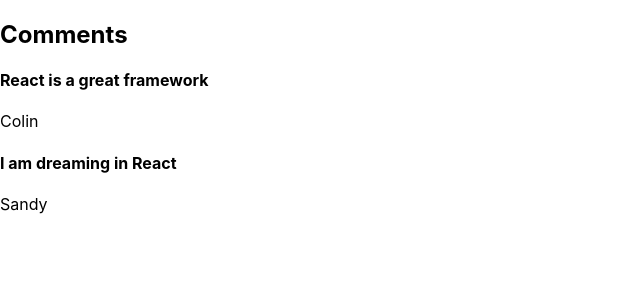
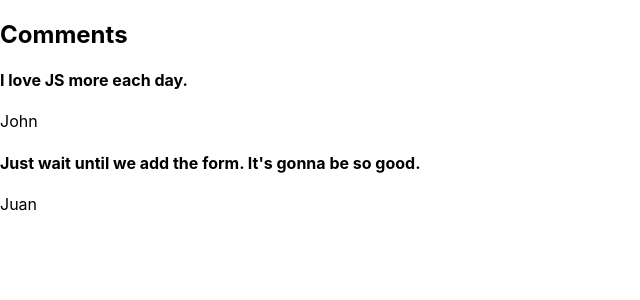
Before and after one commit to marcjrayner/comments_react, a React (Create React App) app: page / in a window 1280 px wide. Shown: the top 300 px of the page, without its empty margins (0-640 px from the left). Built offline with nearby package versions, Linux system fonts and the light colour scheme.

Commit message:
uses props data in commentNodes

```diff
--- a/src/components/CommentList.js
+++ b/src/components/CommentList.js
@@ -3,10 +3,15 @@
 
 class CommentList extends Component {
   render() {
+    const commentNodes = this.props.data.map(comment => {
+      return (
+        <Comment author={comment.author}>{comment.text}</Comment>
+      )
+    })
+
     return(
       <div className = "comment-list">
-        <Comment author="Colin">React is a great framework</Comment>
-        <Comment author="Sandy">I am dreaming in React</Comment>
+        {commentNodes}
       </div>
     )
   }
--- a/src/containers/CommentBox.js
+++ b/src/containers/CommentBox.js
@@ -2,11 +2,31 @@
 import CommentList from '../components/CommentList';
 
 class CommentBox extends Component {
+
+  constructor(props) {
+    super(props);
+    this.state = {
+      data: [
+        {
+          id: 1,
+          author: "John",
+          text: "I love JS more each day."
+        },
+        {
+          id: 2,
+          author: "Juan",
+          text: "Just wait until we add the form. It's gonna be so good."
+        }
+      ]
+    }
+  }
+
+
   render() {
     return (
       <div className="comment-box">
         <h2>Comments</h2>
-          <CommentList/>
+          <CommentList data={this.state.data}/>
       </div>
     )
   }
```
